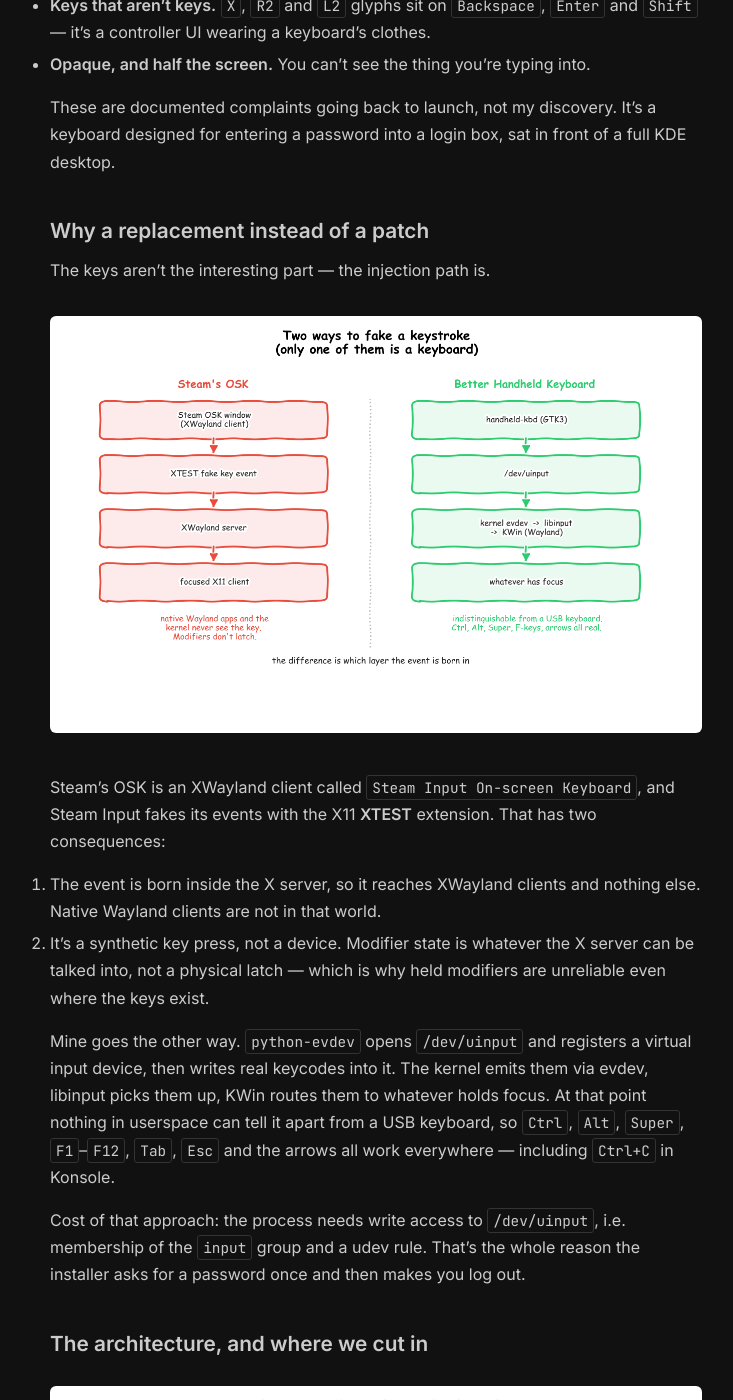
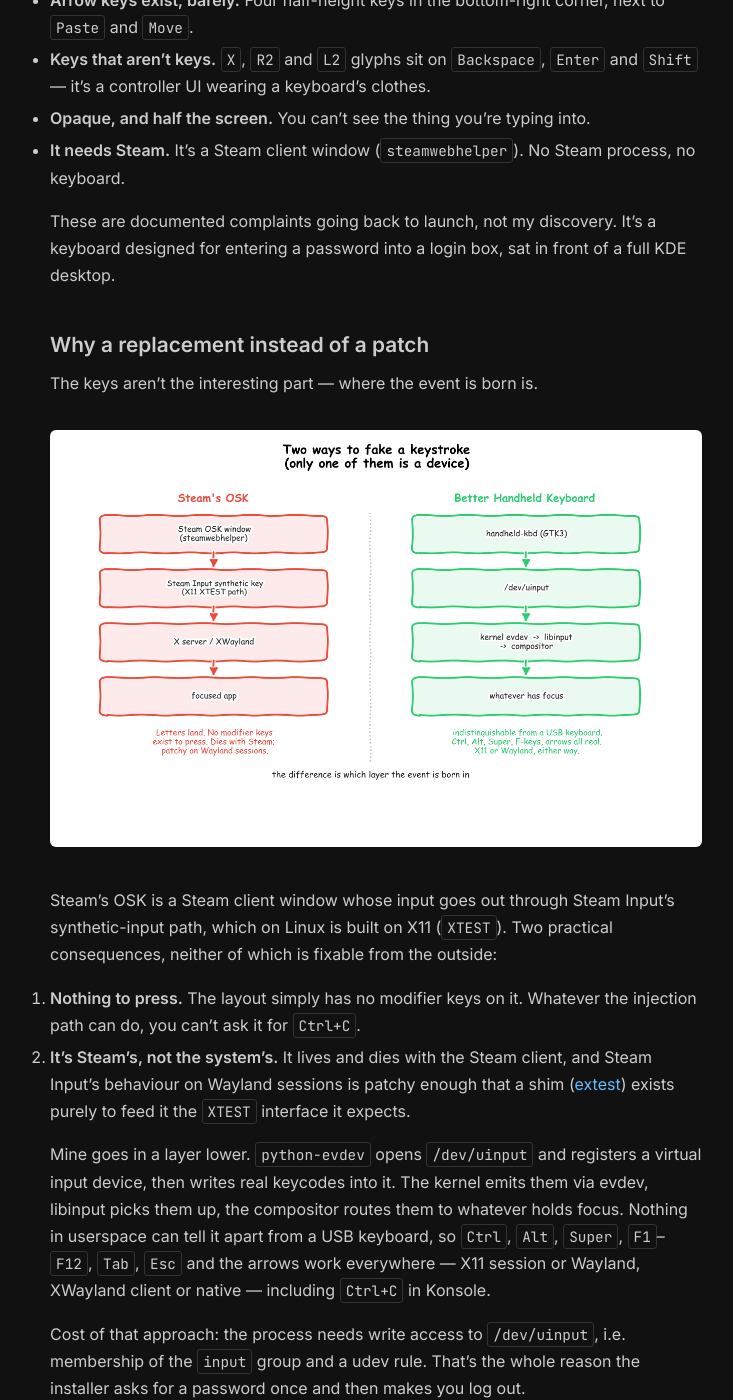
Before and after one commit to AdamLovattDevOps/adamlovattdevops.github.io, a Jekyll site: the page built from _posts/2026-08-05-steam-deck-keyboard.md, in a window 1280 px wide and 1400 px high, scrolled down 1223 px. Shown: the whole window, without its empty margins (264-997 px from the left). Built offline with Jekyll 4.4.1, drawn with Linux system fonts in a browser that asks for light colours; some of the changed text lies outside the part shown.

Commit message:
Correct injection-path claims in Steam Deck keyboard post
Steam's OSK does reach apps, including Wayland clients — the blocker is
that no modifier keys exist on its layout and it dies with the Steam
client. Also note the Plasma 6 / Wayland-default split across SteamOS
versions, and the panel resolutions the opacity default is tuned for.

````diff
--- a/_posts/2026-08-05-steam-deck-keyboard.md
+++ b/_posts/2026-08-05-steam-deck-keyboard.md
@@ -2,14 +2,14 @@
 layout: post
 title: "Hijacking the Steam Deck's On-Screen Keyboard"
 date: 2026-08-05
-description: "Steam's OSK fakes keystrokes at the X11 layer, so Ctrl never works. I built one that types through /dev/uinput instead."
+description: "Steam's OSK has no Ctrl, Alt or Esc, and it dies with Steam. I built one that types real keycodes through /dev/uinput instead."
 ---
 
-**TL;DR:** Steam's on-screen keyboard has no `Ctrl`, no `Alt`, no `Esc` and no F-keys, and what it does send is synthesised at the X11 layer — so it can't drive a terminal or a native Wayland app. I wrote a replacement that injects real keycodes through `/dev/uinput` and remapped the hardware keyboard button to summon it instead. Code: [better-handheld-keyboard](https://github.com/AdamLovattDevOps/better-handheld-keyboard).
+**TL;DR:** Steam's on-screen keyboard types letters fine, but it exposes no `Ctrl`, `Alt`, `Super`, `Esc` or F-keys at all, so no shortcut is reachable — and it only exists while Steam is running. I wrote a replacement that registers a virtual input device on `/dev/uinput` and remapped the hardware keyboard button to summon it. Code: [better-handheld-keyboard](https://github.com/AdamLovattDevOps/better-handheld-keyboard).
 
 ## The stock keyboard
 
-Desktop Mode on a SteamOS handheld is KDE Plasma 6 on Wayland. A real desktop. The only text input you get without plugging in USB is Steam's on-screen keyboard, summoned with `Steam + X`.
+Desktop Mode on a SteamOS handheld is a full KDE Plasma desktop — Plasma 6 since SteamOS 3.7, on Wayland by default since 3.8.10 (before that, X11 unless you switched it yourself). The only text input you get without plugging in USB is Steam's on-screen keyboard, summoned with `Steam + X`.
 
 ![Steam's on-screen keyboard in Desktop Mode, annotated](/assets/images/stock-steam-osk.png)
 
@@ -17,27 +17,28 @@ Desktop Mode on a SteamOS handheld is KDE Plasma 6 on Wayland. A real desktop. T
 
 The gaps aren't subtle:
 
-- **No `Ctrl`.** No `Ctrl+C`, no `Ctrl+D`, no `Ctrl+W`. A terminal is unusable.
+- **No `Ctrl`.** No `Ctrl+C`, no `Ctrl+D`, no `Ctrl+W`. Letters reach the terminal; the moment you need to interrupt something, you're stuck.
 - **No `Alt`, no `Super`.** No menu traversal, no window management, no KDE shortcuts.
 - **No `Esc`, no `F1`–`F12`, no `Home`/`End`, no `PgUp`/`PgDn`, no `Del`.** Refresh in Firefox, escape a dialog, jump to the start of a line — all unreachable.
 - **Arrow keys exist, barely.** Four half-height keys in the bottom-right corner, next to `Paste` and `Move`.
 - **Keys that aren't keys.** `X`, `R2` and `L2` glyphs sit on `Backspace`, `Enter` and `Shift` — it's a controller UI wearing a keyboard's clothes.
 - **Opaque, and half the screen.** You can't see the thing you're typing into.
+- **It needs Steam.** It's a Steam client window (`steamwebhelper`). No Steam process, no keyboard.
 
 These are documented complaints going back to launch, not my discovery. It's a keyboard designed for entering a password into a login box, sat in front of a full KDE desktop.
 
 ## Why a replacement instead of a patch
 
-The keys aren't the interesting part — the injection path is.
+The keys aren't the interesting part — where the event is born is.
 
 ![Two ways to fake a keystroke](/assets/images/keystroke-paths.png)
 
-Steam's OSK is an XWayland client called `Steam Input On-screen Keyboard`, and Steam Input fakes its events with the X11 **XTEST** extension. That has two consequences:
+Steam's OSK is a Steam client window whose input goes out through Steam Input's synthetic-input path, which on Linux is built on X11 (`XTEST`). Two practical consequences, neither of which is fixable from the outside:
 
-1. The event is born inside the X server, so it reaches XWayland clients and nothing else. Native Wayland clients are not in that world.
-2. It's a synthetic key press, not a device. Modifier state is whatever the X server can be talked into, not a physical latch — which is why held modifiers are unreliable even where the keys exist.
+1. **Nothing to press.** The layout simply has no modifier keys on it. Whatever the injection path can do, you can't ask it for `Ctrl+C`.
+2. **It's Steam's, not the system's.** It lives and dies with the Steam client, and Steam Input's behaviour on Wayland sessions is patchy enough that a shim ([extest](https://gitlab.com/ancurio/extest)) exists purely to feed it the `XTEST` interface it expects.
 
-Mine goes the other way. `python-evdev` opens `/dev/uinput` and registers a virtual input device, then writes real keycodes into it. The kernel emits them via evdev, libinput picks them up, KWin routes them to whatever holds focus. At that point nothing in userspace can tell it apart from a USB keyboard, so `Ctrl`, `Alt`, `Super`, `F1`–`F12`, `Tab`, `Esc` and the arrows all work everywhere — including `Ctrl+C` in Konsole.
+Mine goes in a layer lower. `python-evdev` opens `/dev/uinput` and registers a virtual input device, then writes real keycodes into it. The kernel emits them via evdev, libinput picks them up, the compositor routes them to whatever holds focus. Nothing in userspace can tell it apart from a USB keyboard, so `Ctrl`, `Alt`, `Super`, `F1`–`F12`, `Tab`, `Esc` and the arrows work everywhere — X11 session or Wayland, XWayland client or native — including `Ctrl+C` in Konsole.
 
 Cost of that approach: the process needs write access to `/dev/uinput`, i.e. membership of the `input` group and a udev rule. That's the whole reason the installer asks for a password once and then makes you log out.
 
@@ -71,7 +72,7 @@ The script is regenerated from `config.json` at daemon start, and the daemon re-
 
 The default trigger mode doesn't fight Steam, it rides it: the keyboard button still opens Steam's OSK, KWin makes that invisible, and a daemon mirrors its visibility onto ours via `SIGUSR1`/`SIGUSR2` on a 100 ms poll.
 
-Which surfaces a Valve bug ([steam-for-linux#9099](https://github.com/ValveSoftware/steam-for-linux/issues/9099)): the OSK leaves windows mapped after dismissal. Opacity `0.0` is invisible, not gone — it still swallows every tap in its rectangle.
+Opacity `0.0` is invisible, not gone — a fully transparent window still sits there swallowing every tap in its rectangle. Valve's own bug compounds it: dismissing the OSK can leave an invisible window mapped and on top, blocking input to whatever is underneath ([steam-for-linux#9099](https://github.com/ValveSoftware/steam-for-linux/issues/9099)).
 
 ![Opacity 0 is not gone](/assets/images/osk-ghost-window.png)
 
@@ -92,6 +93,8 @@ The daemon also watchdogs the keyboard process: its Wayland connection drops whe
 
 Translucent, full key set, US/UK layout switching via a 🌐 key that flips KDE's XKB layout over `org.kde.KeyboardLayouts` DBus **and** re-skins the labels, so what's printed and what's typed stay in sync.
 
+The transparency isn't decoration. A Steam Deck is 1280×800; a Legion Go 2 is 1920×1200. A full-width keyboard eats the bottom third either way, and on those panels there are no pixels to spare — so you need to read the terminal output or the form field you're typing into *through* the keys. Opacity defaults to `0.72` and is a number in `config.json`.
+
 Layout, theme, key sizes, opacity and geometry are plain JSON in `~/.config/handheld-kbd/`. Adding a key is a JSON object with a `label` and an evdev `key` name; unknown key names are skipped with a warning rather than taking the keyboard down.
 
 Two things deliberately absent:
@@ -101,7 +104,7 @@ Two things deliberately absent:
 
 ## Install
 
-Desktop Mode, KDE Plasma 6 (Wayland). Needs `python3`, `python-gobject` (GTK 3), `python-evdev`.
+Desktop Mode, KDE Plasma 6, Wayland session (default from SteamOS 3.8.10; on 3.7 it's `steamos-session-select plasma-wayland-persistent`). Needs `python3`, `python-gobject` (GTK 3), `python-evdev`.
 
 ```bash
 git clone https://github.com/AdamLovattDevOps/better-handheld-keyboard
@@ -115,6 +118,6 @@ There's an experimental gamescope-overlay path for Game Mode in the code, gated
 
 ---
 
-*Built against SteamOS Desktop Mode on a KDE Plasma 6 handheld. The InputPlumber remap is the only device-specific part — it targets the Legion Go's keyboard button — and the default mirror mode works without it.*
+*Tested on a Steam Deck (1280×800) and a Legion Go 2 (1920×1200). The InputPlumber remap is the only device-specific part — it targets the Legion Go's keyboard button — and the default mirror mode works without it.*
 
-Sources: [PCGamesN on the Desktop Mode keyboard](https://www.pcgamesn.com/steam-deck/keyboard-desktop-mode) · [steam-for-linux#9099](https://github.com/ValveSoftware/steam-for-linux/issues/9099) · [gamescope#33 on XTEST under XWayland](https://github.com/ValveSoftware/gamescope/issues/33)
+Sources: [PCGamesN on the Desktop Mode keyboard](https://www.pcgamesn.com/steam-deck/keyboard-desktop-mode) · [steam-for-linux#9099 (invisible window blocks input)](https://github.com/ValveSoftware/steam-for-linux/issues/9099) · [steam-for-linux#10632 (Steam Input on Wayland)](https://github.com/ValveSoftware/steam-for-linux/issues/10632) · [SteamOS 3.8.10 release notes (Plasma 6.4.3, Wayland default)](https://www.opensourcefeed.org/steamos-3-8-10-release/)
````
Also changed, not shown: assets/images/kde-hijack-architecture.png, assets/images/keystroke-paths.png, assets/images/osk-ghost-window.png.
